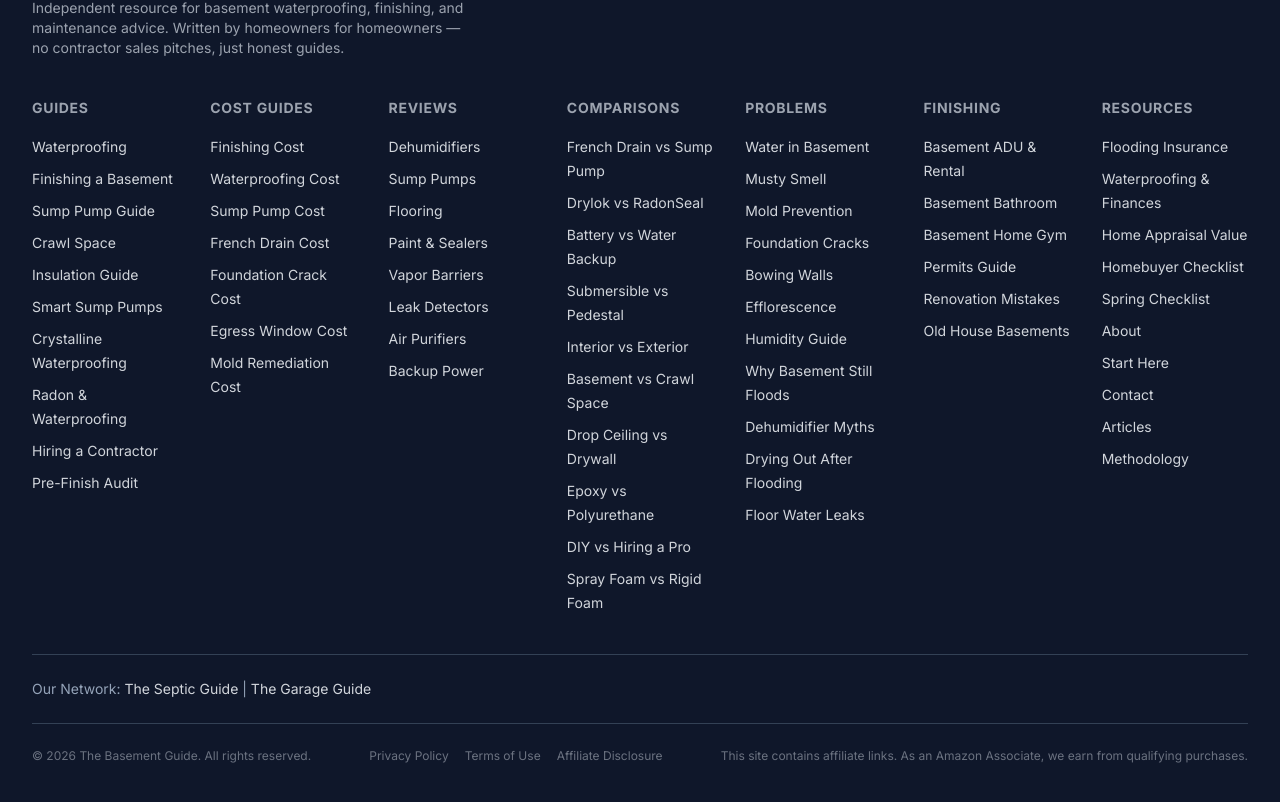
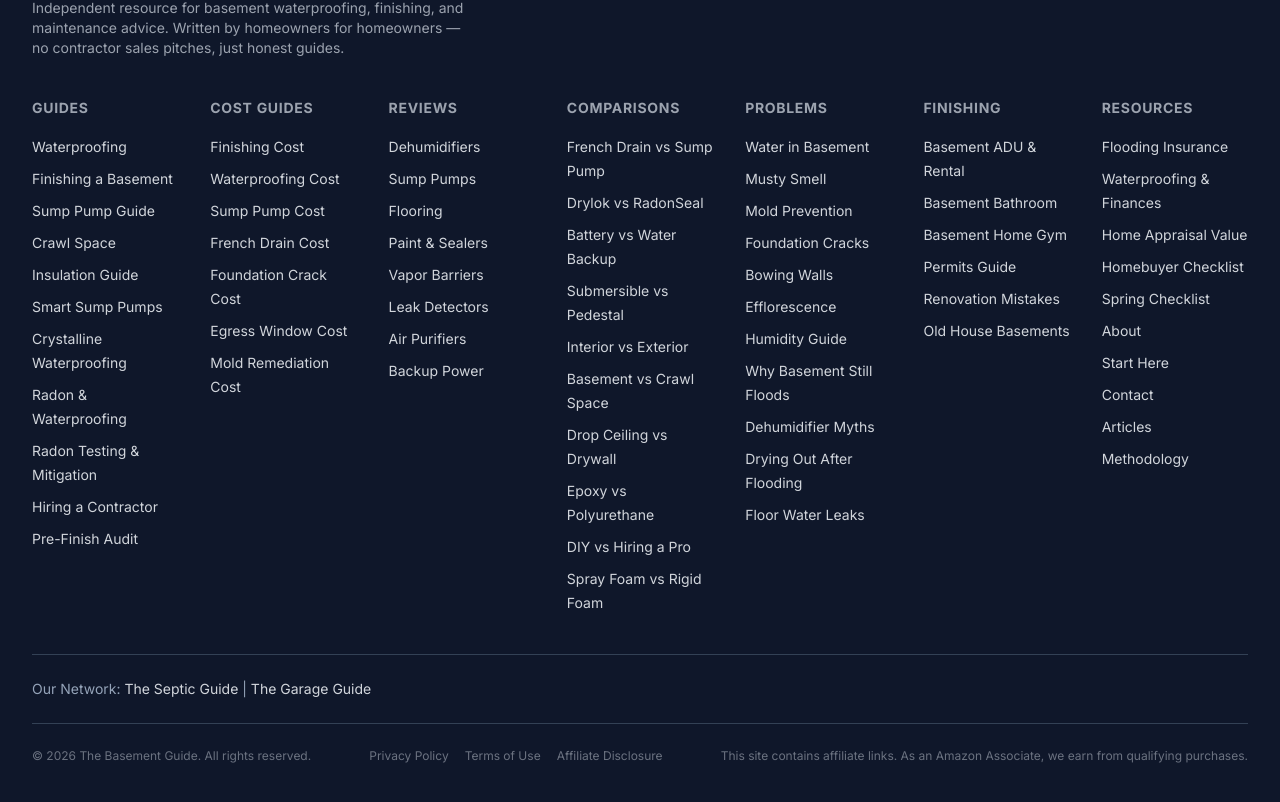
Before and after one commit to thebasementguide2026/basement-guide, a Next.js app: page / in a window 1280 px wide. Shown: the part 4319-5121 px from the top of the page. Built offline with nearby package versions, Linux system fonts and the light colour scheme.

Commit message:
Add radon testing and mitigation to footer guides section

```diff
--- a/components/Footer.tsx
+++ b/components/Footer.tsx
@@ -14,6 +14,7 @@ const footerSections = [
       { label: 'Smart Sump Pumps', href: '/articles/smart-sump-pumps-guide' },
       { label: 'Crystalline Waterproofing', href: '/articles/crystalline-waterproofing' },
       { label: 'Radon & Waterproofing', href: '/articles/radon-and-basement-waterproofing' },
+            { label: 'Radon Testing & Mitigation', href: '/articles/radon-testing-and-mitigation' },
       { label: 'Hiring a Contractor', href: '/articles/how-to-hire-basement-waterproofing-contractor' },
       { label: 'Pre-Finish Audit', href: '/articles/pre-finish-audit' },
     ],
```
